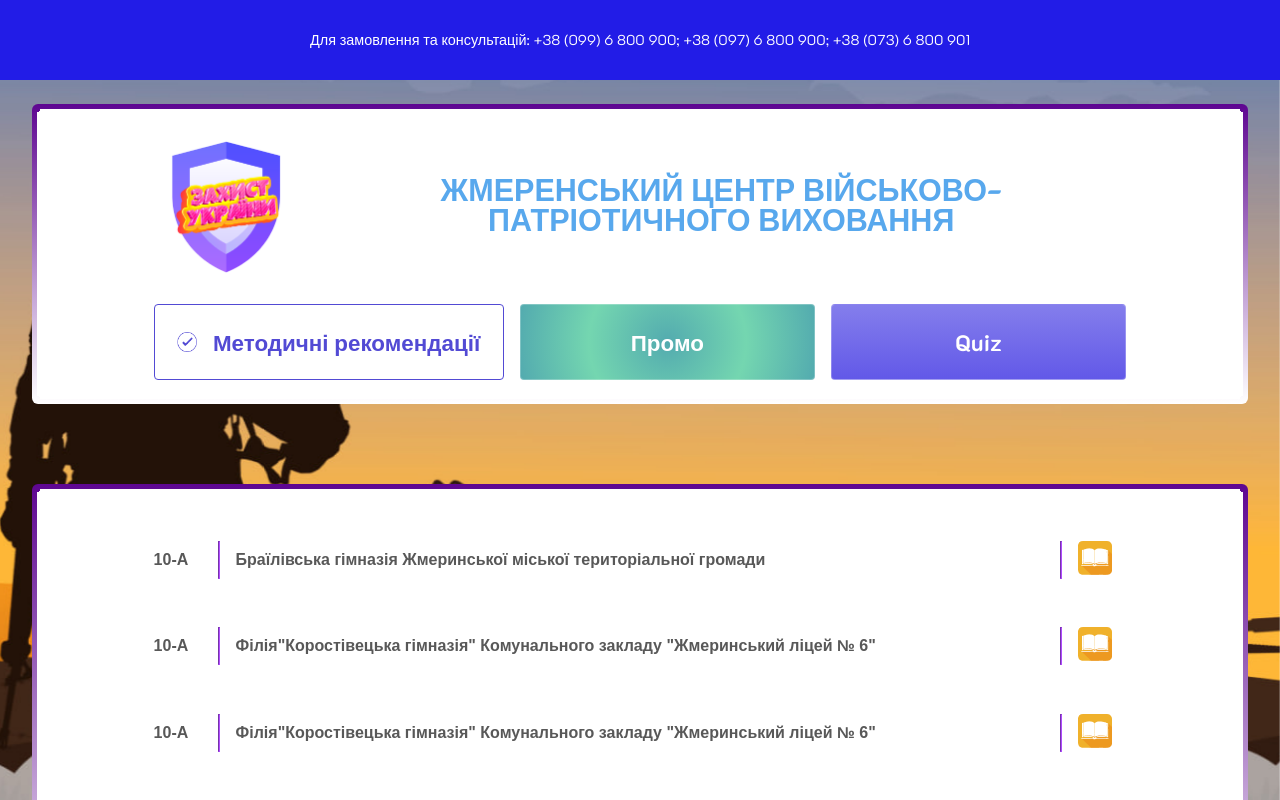
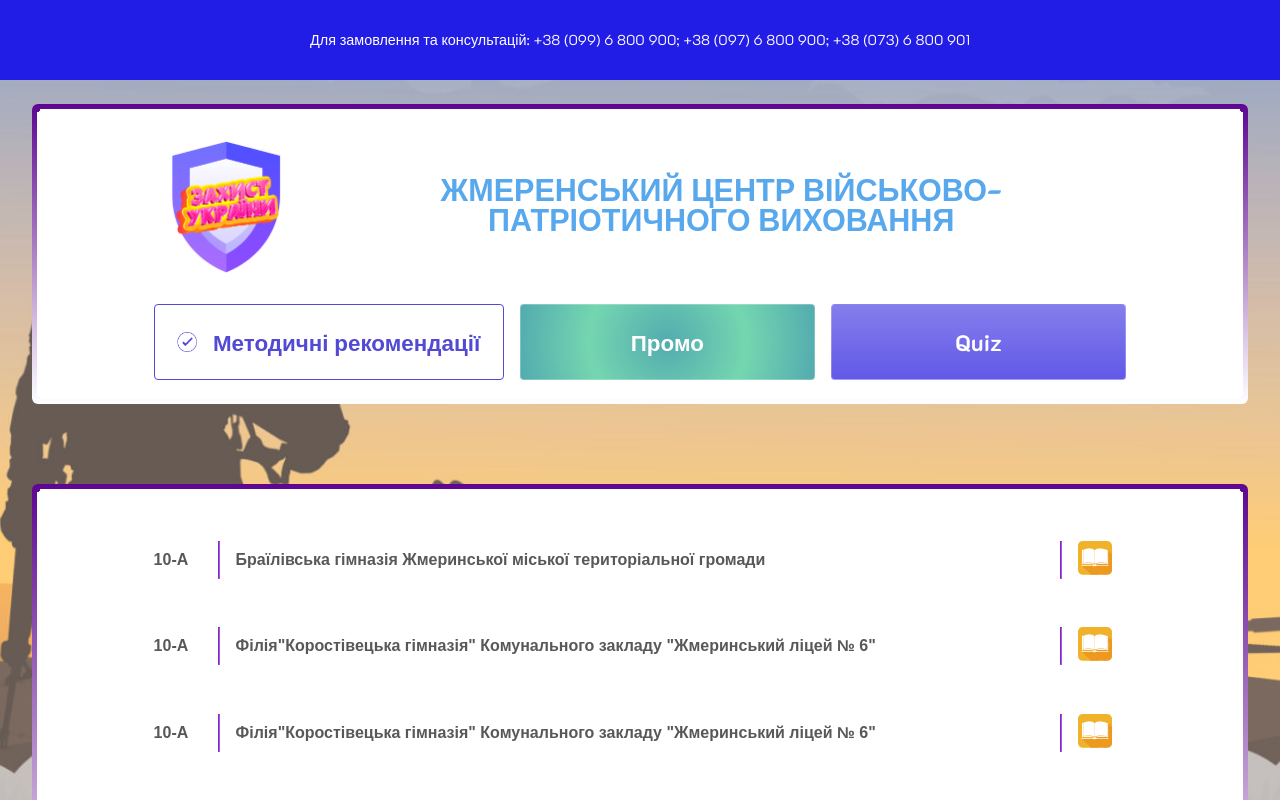
Before and after one commit to Dead-Reaven/page-1, a Vue app: page / in a window 1280 px wide. Shown: the top 800 px of the page. Built offline with nearby package versions, Linux system fonts and the light colour scheme; a web font is replaced by a local one.

Commit message:
fix bg and header

```diff
--- a/src/styles/global.css
+++ b/src/styles/global.css
@@ -18,6 +18,7 @@ html {
 	display: flex;
 	flex-direction: column;
 	gap: 2rem;
+	padding-top: 5rem;
 }
 
 /* for <section> out-box margin */
@@ -37,7 +38,8 @@ html {
 }
 
 header {
-	position: relative;
+	position: fixed;
+	width: 100%;
 	color: white;
 	font-size: 0.9rem;
 	line-height: 1rem;
@@ -59,7 +61,7 @@ header .container {
 	top: 0px;
 	width: 100%;
 	height: 100%;
-	/* opacity: 0.69; */
+	opacity: 0.69;
 	object-fit: cover;
 	object-position: center;
 }
@@ -115,8 +117,7 @@ a {
 	display: grid;
 	grid-template-columns: 3rem 2px 1fr 2px 3rem;
 	align-items: center;
-	/* justify-items: center; */
-	/* overflow-y: hidden; */
+
 	gap: 1rem;
 }
 
@@ -131,9 +132,7 @@ a:hover .institutions {
 
 .institutions hr {
 	height: 100%;
-
 	color: rgba(176, 76, 255, 0.48);
-	/* height: 1000px; */
 }
 
 @media (max-width: 1120px) {
```
